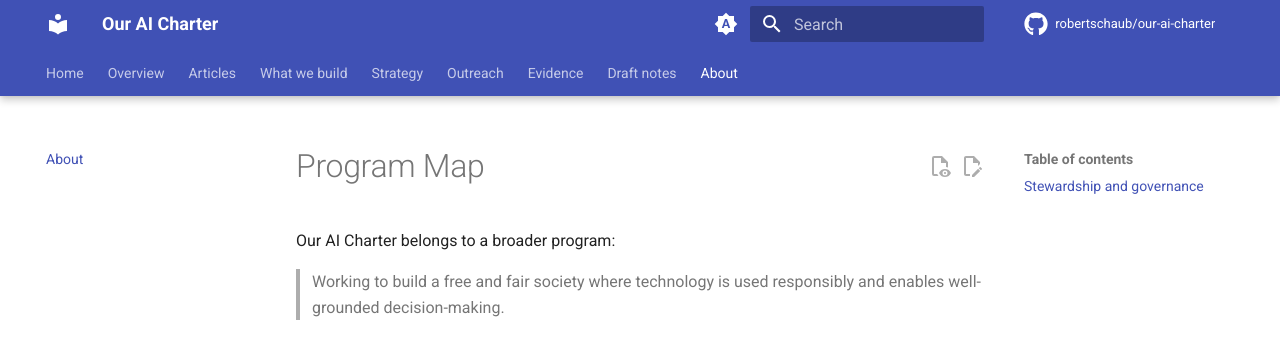
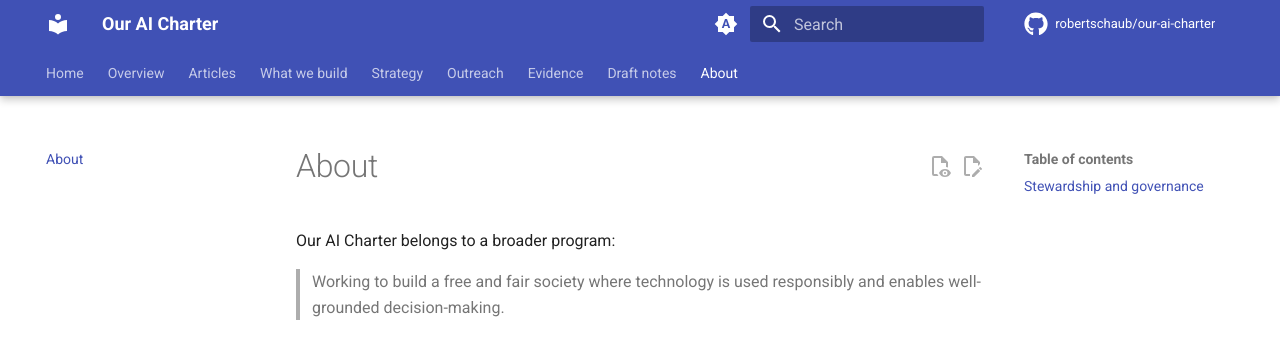
Before and after one commit to robertschaub/our-ai-charter, an MkDocs documentation site: the page built from docs/PROGRAM.md, in a window 1280 px wide and 1234 px high. Shown: the top 339 px of the window. Built offline with MkDocs 1.6.1 and Material for MkDocs 9.7.7, drawn with Linux system fonts in a browser that asks for light colours; plug-ins that fetch from the network failed and are left out; comment, search, counter and statistics services are not loaded.

Commit message:
docs: rename Program Map page heading to About
Match the page H1 to its nav tab label (already "About" in mkdocs.yml).

Co-Authored-By: Claude Opus 4.8 <noreply@anthropic.com>

```diff
--- a/docs/PROGRAM.md
+++ b/docs/PROGRAM.md
@@ -1,4 +1,4 @@
-# Program Map
+# About
 
 Our AI Charter belongs to a broader program:
 
```
